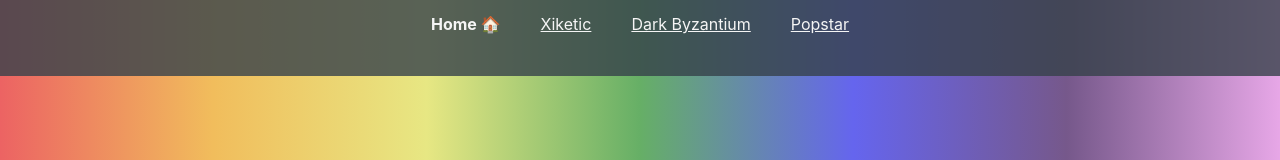
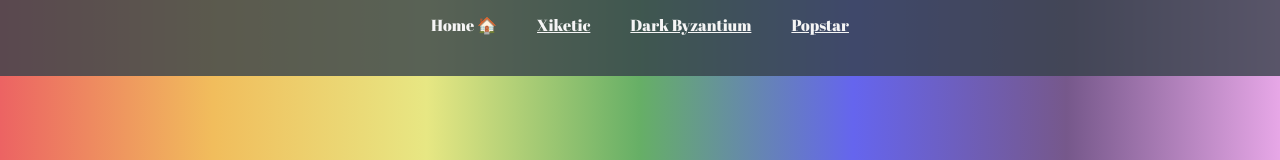
Before and after one commit to hana-acciaioli/react-color-router, a React (Create React App) app: page / in a window 1280 px wide. Shown: the top 160 px of the page. Built offline with nearby package versions, Linux system fonts and the light colour scheme.

Commit message:
more styling

```diff
--- a/public/index.html
+++ b/public/index.html
@@ -5,16 +5,20 @@
     <link rel="icon" href="%PUBLIC_URL%/favicon.ico" />
     <meta name="viewport" content="width=device-width, initial-scale=1" />
     <meta name="theme-color" content="#000000" />
-    <meta
-      name="description"
-      content="Web site created using create-react-app"
-    />
+    <meta name="description" content="Web site created using create-react-app" />
     <link rel="apple-touch-icon" href="%PUBLIC_URL%/logo192.png" />
     <!--
       manifest.json provides metadata used when your web app is installed on a
       user's mobile device or desktop. See https://developers.google.com/web/fundamentals/web-app-manifest/
     -->
     <link rel="manifest" href="%PUBLIC_URL%/manifest.json" />
+    <link rel="preconnect" href="https://fonts.googleapis.com" />
+    <link rel="preconnect" href="https://fonts.gstatic.com" crossorigin />
+    <link
+      href="https://fonts.googleapis.com/css2?family=Abril+Fatface&display=swap"
+      rel="stylesheet"
+    />
+
     <!--
       Notice the use of %PUBLIC_URL% in the tags above.
       It will be replaced with the URL of the `public` folder during the build.
--- a/src/components/Color/Color.css
+++ b/src/components/Color/Color.css
@@ -13,6 +13,7 @@
   background-image: linear-gradient(to left, violet, indigo, blue, green, yellow, orange, red);
   -webkit-background-clip: text;
   color: transparent;
+  font-family: 'Abril Fatface', cursive;
 }
 body {
   height: 100vh;
--- a/src/components/Nav/Nav.css
+++ b/src/components/Nav/Nav.css
@@ -18,11 +18,13 @@
 
 nav a.active {
   text-decoration: none;
-  font-weight: bold;
   color: inherit;
   margin: 20px;
+  font-family: 'Abril Fatface', cursive;
+  /* font-weight: bold; */
 }
 nav a {
   color: whitesmoke;
   margin: 20px;
+  font-family: 'Abril Fatface', cursive;
 }
--- a/src/index.css
+++ b/src/index.css
@@ -7,5 +7,5 @@
 }
 
 code {
-  font-family: source-code-pro, Menlo, Monaco, Consolas, 'Courier New', monospace;
+  font-family: 'Abril Fatface', cursive;
 }
```
